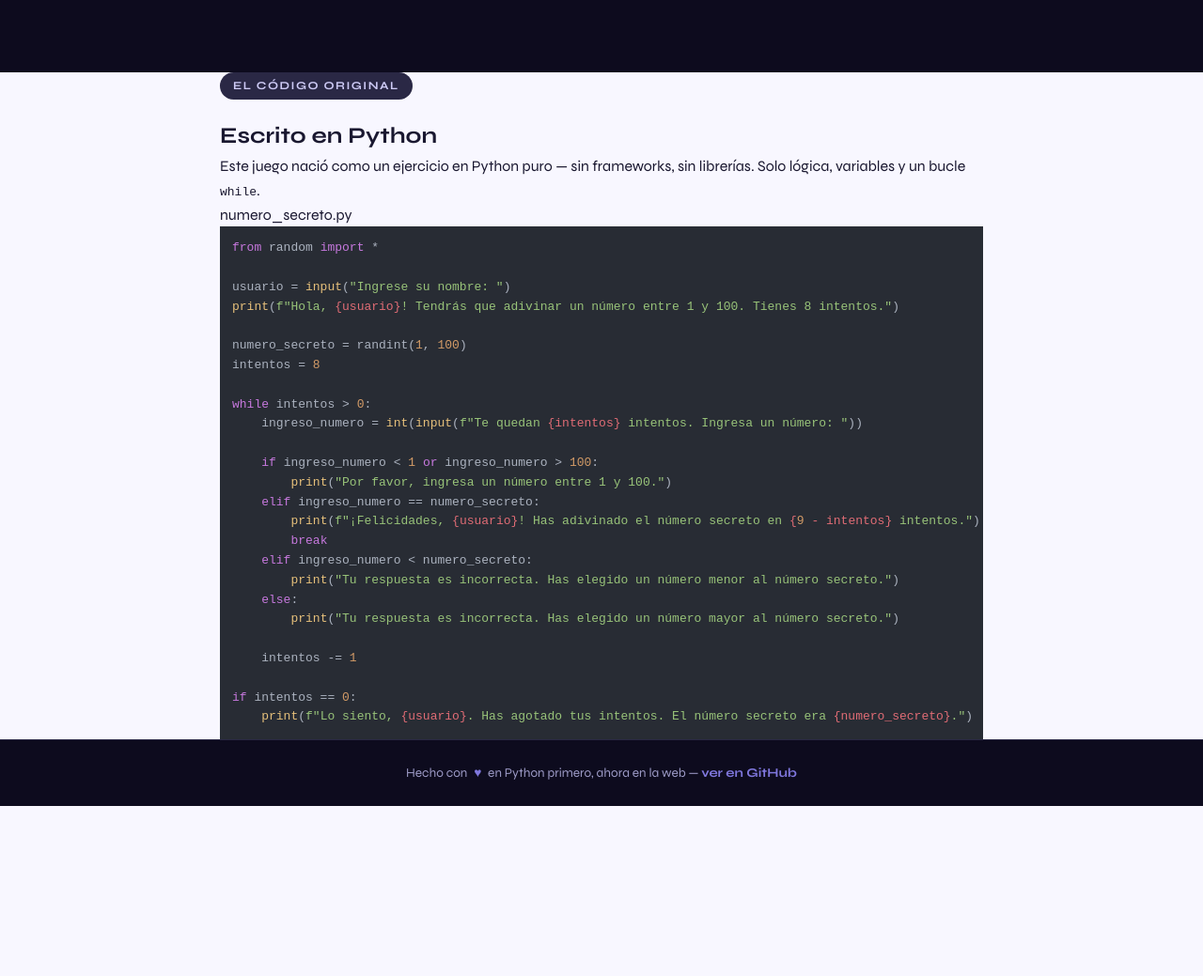
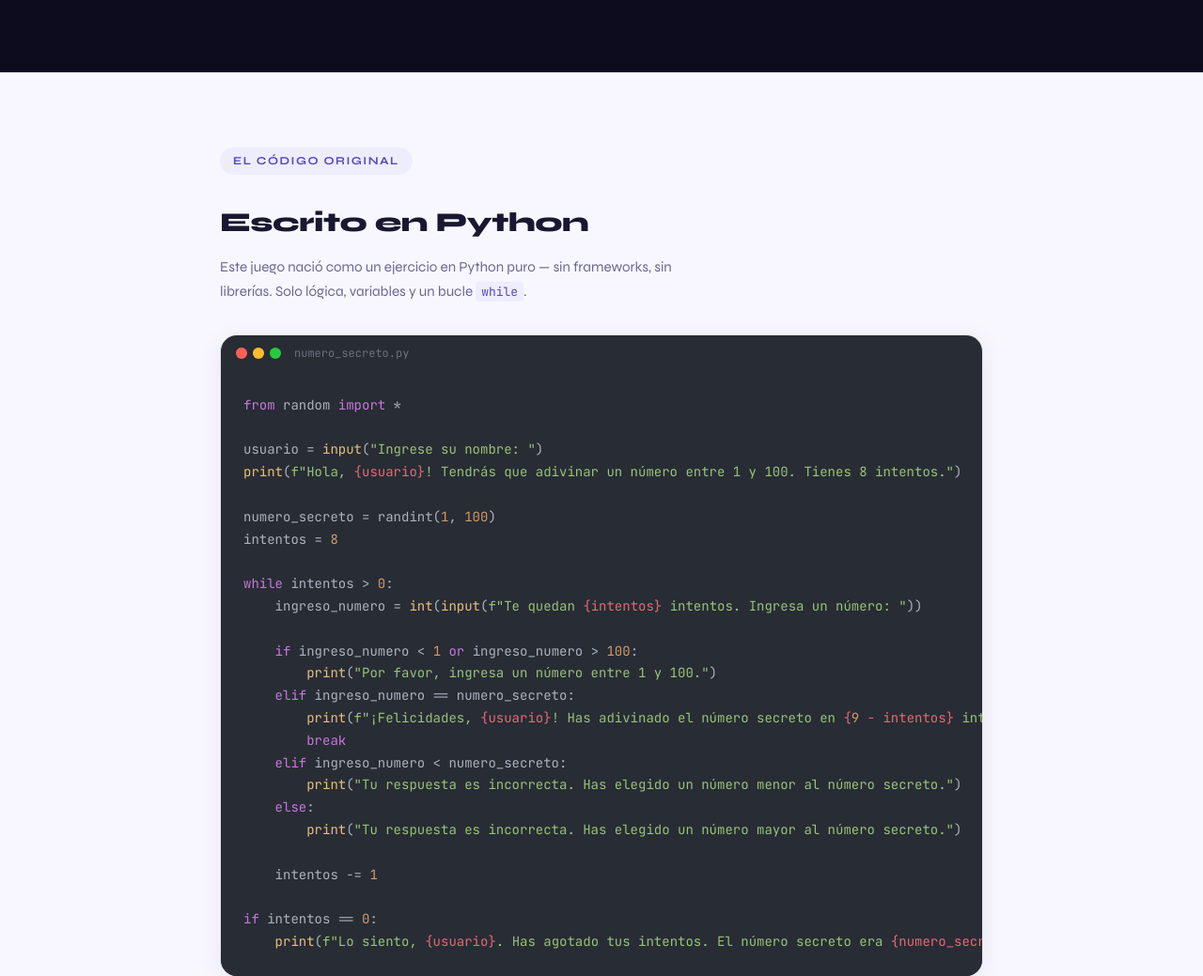
Before and after one commit to rodrigoo89/numero-secreto, a plain HTML site: page index.html in a window 1280 px wide. Shown: the part 1273-2312 px from the top of the page at 94% size. Before the commit the page ends 2131 px from the top, so only its background shows below. Drawn offline with nearby package versions, Linux system fonts and the light colour scheme.

Commit message:
Update style.css

```diff
--- a/style.css
+++ b/style.css
@@ -346,6 +346,83 @@ footer span { color: var(--purple-400); margin: 0 4px; }
 footer a { color: var(--purple-400); text-decoration: none; font-weight: 700; }
 footer a:hover { text-decoration: underline; }
 
+/* ── CODE SECTION ── */
+.code-section {
+  background: var(--bg);
+  padding: 5rem 0;
+}
+
+.tag-light {
+  background: var(--purple-50);
+  color: var(--purple-600);
+}
+
+.code-header {
+  margin-bottom: 2rem;
+}
+
+.code-header h2 {
+  font-size: 1.8rem;
+  font-weight: 800;
+  margin: 0.5rem 0 0.75rem;
+  letter-spacing: -0.5px;
+}
+
+.code-desc {
+  font-size: 0.95rem;
+  color: var(--muted);
+  max-width: 520px;
+  line-height: 1.7;
+}
+
+.code-desc code {
+  font-family: 'JetBrains Mono', monospace;
+  font-size: 0.85em;
+  background: var(--purple-50);
+  color: var(--purple-600);
+  padding: 2px 6px;
+  border-radius: 4px;
+}
+
+.code-block {
+  border-radius: var(--radius-lg);
+  overflow: hidden;
+  border: 1px solid var(--border);
+  box-shadow: 0 4px 24px rgba(0,0,0,0.07);
+}
+
+.code-topbar {
+  background: #282c34;
+  padding: 10px 16px;
+  display: flex;
+  align-items: center;
+  gap: 6px;
+}
+
+.dot-red    { width: 12px; height: 12px; border-radius: 50%; background: #ff5f57; }
+.dot-yellow { width: 12px; height: 12px; border-radius: 50%; background: #ffbd2e; }
+.dot-green  { width: 12px; height: 12px; border-radius: 50%; background: #28c840; }
+
+.code-filename {
+  font-family: 'JetBrains Mono', monospace;
+  font-size: 12px;
+  color: #6b7280;
+  margin-left: 8px;
+}
+
+.code-block pre {
+  margin: 0;
+  background: #282c34 !important;
+}
+
+.code-block pre code {
+  font-family: 'JetBrains Mono', monospace !important;
+  font-size: 0.875rem !important;
+  line-height: 1.7 !important;
+  padding: 1.5rem !important;
+  background: #282c34 !important;
+}
+
 /* ── Responsive ── */
 @media (max-width: 480px) {
   .hero { padding: 4rem 1.25rem 5rem; }
```
